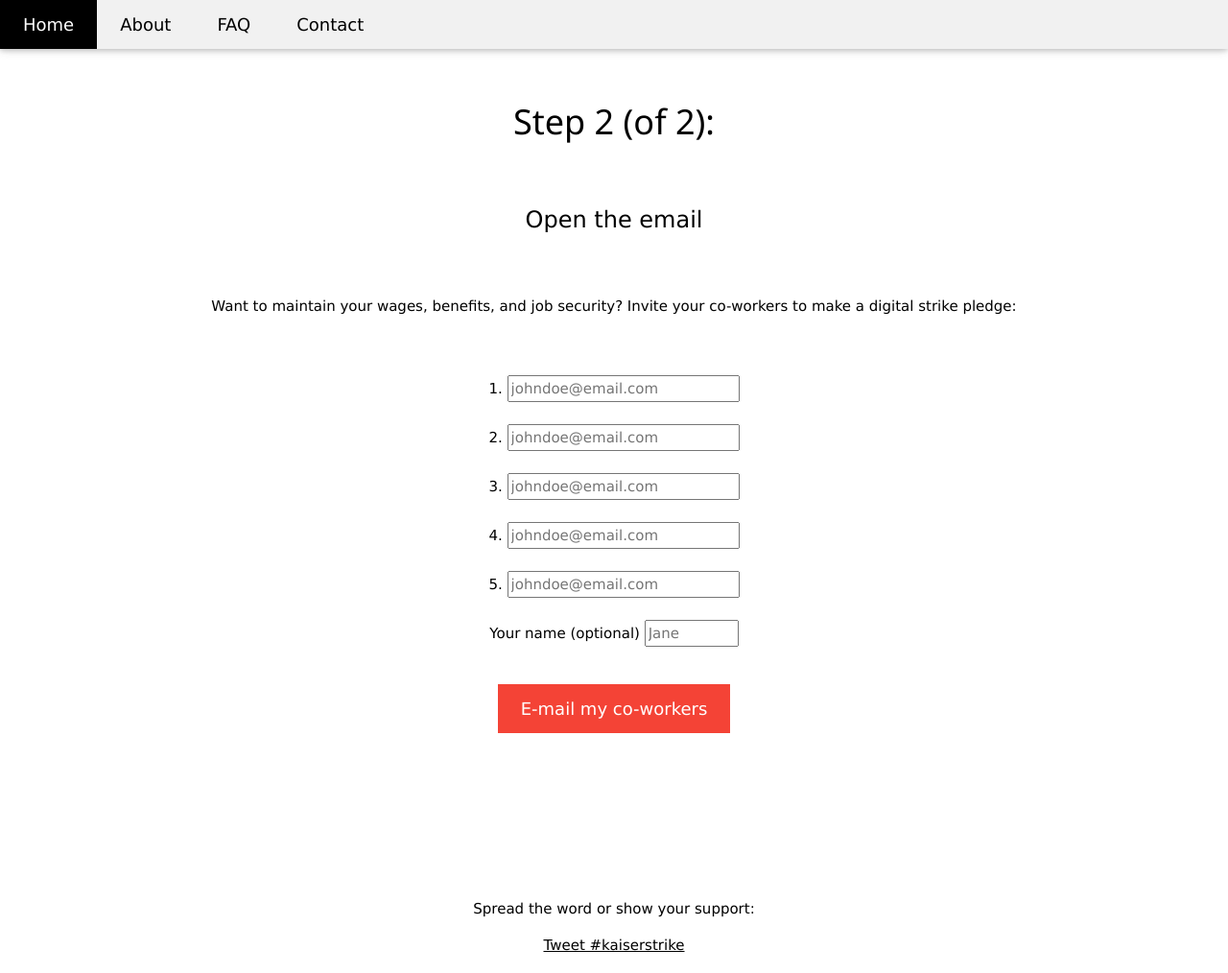
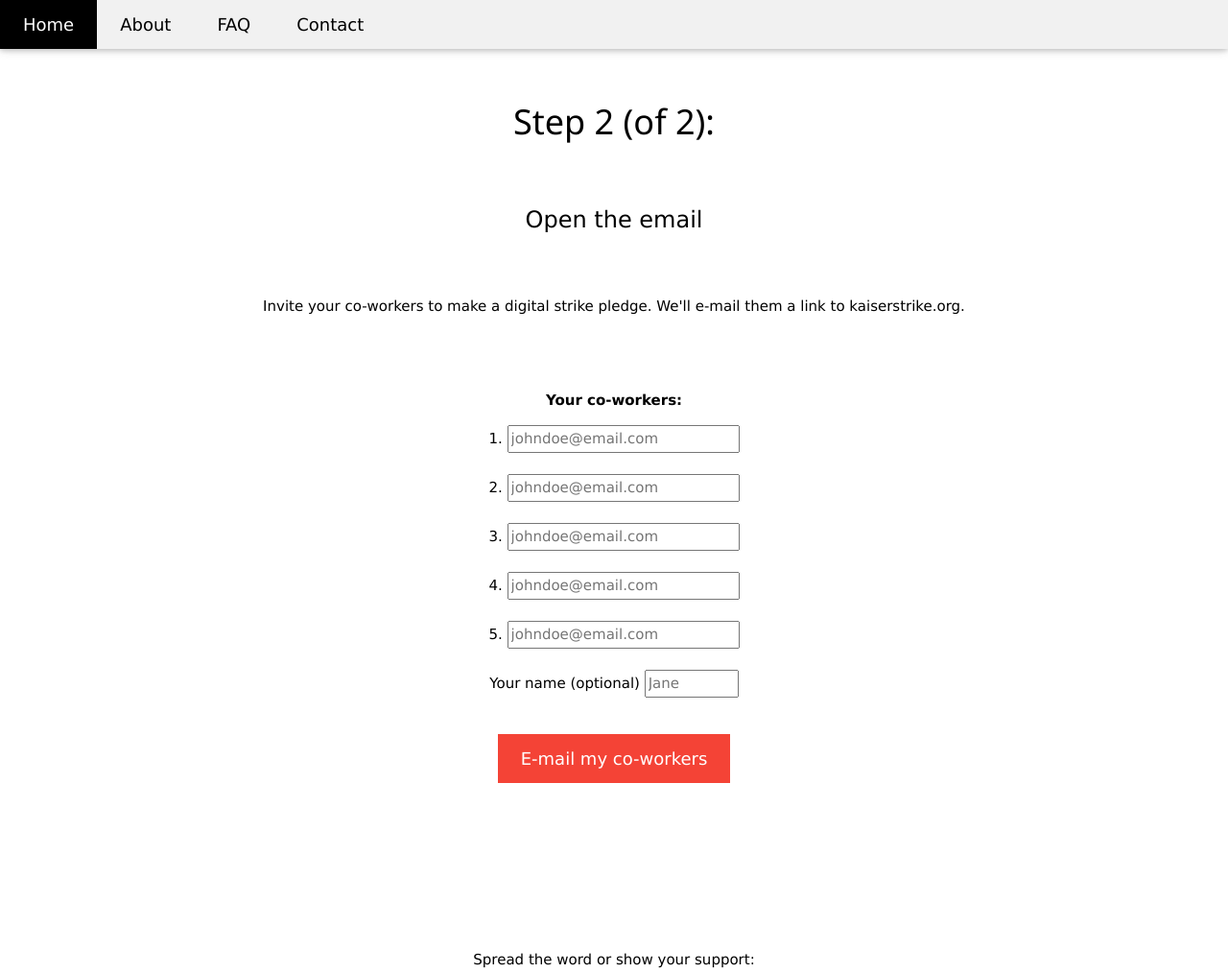
Before and after one commit to morgworth/KP-Strike-Pledge-App, a Django app: page /success/ in a window 1280 px wide. Shown: the top 1014 px of the page at 96% size. Run offline with Django 3.2, Linux system fonts and the light colour scheme; some libraries are stand-ins or nearby versions.

Commit message:
Simplify success pages

```diff
--- a/strike_pledge/templates/success.html
+++ b/strike_pledge/templates/success.html
@@ -9,7 +9,7 @@
 <meta property="og:type"          content="website"/>
 <meta property="og:title"         content="kaiserstrike.org"/>
 <meta property="og:description"   content="Make a digital strike pledge"/>
-<link rel="stylesheet" href="https://www.w3schools.com/w3css/4/w3.css">
+<link rel="stylesheet" href="/static/w3.css">
 <link rel="stylesheet" href="https://cdnjs.cloudflare.com/ajax/libs/font-awesome/4.7.0/css/font-awesome.min.css">
 {% load static %}
 </head>
@@ -45,9 +45,10 @@
   <h1 class="w3-xxlarge">Step 2 (of 2):</h1><br>
   <p class="w3-xlarge">Open the email</p>
   <br>
-  <p>Want to maintain your wages, benefits, and job security? Invite your co-workers to make a digital strike pledge:</p><br><br>
+  <p>Invite your co-workers to make a digital strike pledge. We'll e-mail them a link to kaiserstrike.org.</p><br><br>
   <form method="post">
     {% csrf_token %}
+    <p><b>Your co-workers:</b></p>
     <label for="email1">1. </label><tr><th></th><td><input type="text" size="25" name="email1" placeholder="johndoe@email.com" id="email1"></td></tr><br><br>
     <label for="email1">2. </label><tr><th></th><td><input type="text" size="25" name="email2" placeholder="johndoe@email.com" id="email2"></td></tr><br><br>
     <label for="email1">3. </label><tr><th></th><td><input type="text" size="25" name="email3" placeholder="johndoe@email.com" id="email3"></td></tr><br><br>
--- a/strike_pledge/templates/success2.html
+++ b/strike_pledge/templates/success2.html
@@ -43,9 +43,10 @@
 <!-- First Grid -->
 <div class="w3-container w3-white w3-center" style="padding:90px 8px">
   <h4 class="w3-xxlarge">We e-mailed your co-workers</h4><br>
-  <p>Please invite more co-workers below!</p><br><br><br><br><br><br><br>
+  <p>Please invite more below. The more pledges, the stronger the message.</p><br><br><br><br><br><br><br>
   <form method="post">
     {% csrf_token %}
+    <p><b>Your co-workers:</b></p>
     <label for="email1">1. </label><tr><th></th><td><input type="text" size="25" name="email1" placeholder="johndoe@email.com" id="email1"></td></tr><br><br>
     <label for="email1">2. </label><tr><th></th><td><input type="text" size="25" name="email2" placeholder="johndoe@email.com" id="email2"></td></tr><br><br>
     <label for="email1">3. </label><tr><th></th><td><input type="text" size="25" name="email3" placeholder="johndoe@email.com" id="email3"></td></tr><br><br>
```
